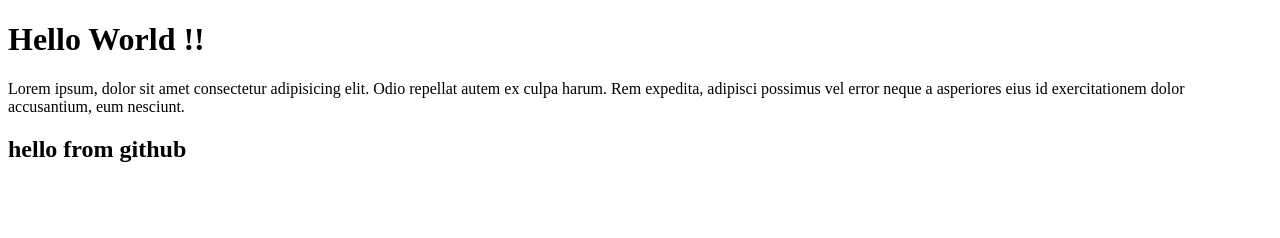
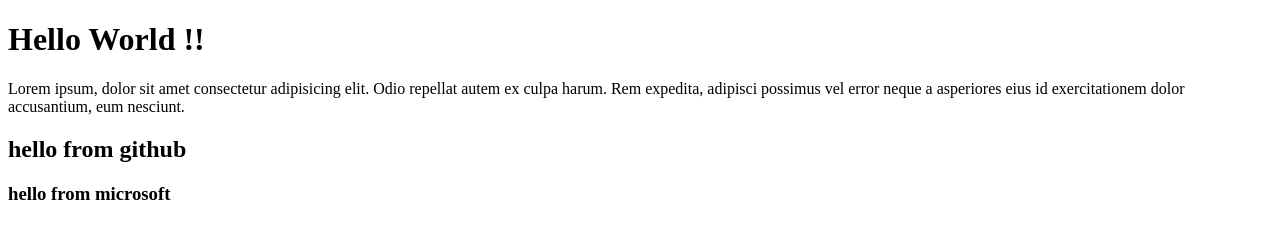
Before and after one commit to YoussefGharbi-oss/GitInit, a plain HTML site: page index.html in a window 1280 px wide. Drawn offline with Linux system fonts and the light colour scheme.

Commit message:
adding h3

```diff
--- a/index.html
+++ b/index.html
@@ -8,5 +8,6 @@
 <h1>Hello World !!</h1>
 <p>Lorem ipsum, dolor sit amet consectetur adipisicing elit. Odio repellat autem ex culpa harum. Rem expedita, adipisci possimus vel error neque a asperiores eius id exercitationem dolor accusantium, eum nesciunt.</p>
 <h2>hello from github </h2>
+<h3>hello from microsoft </h3>
 </body>
 </html>
```
